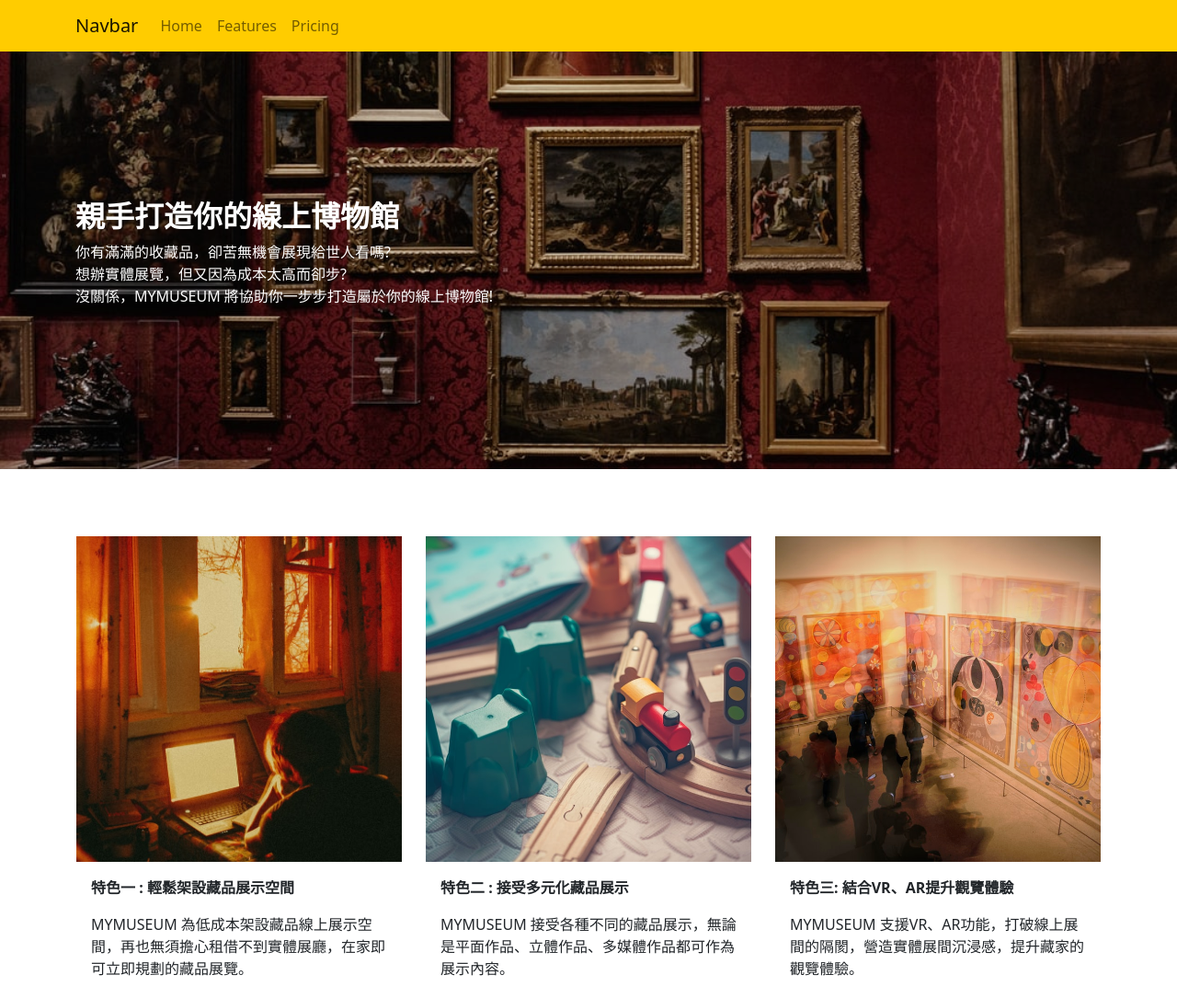
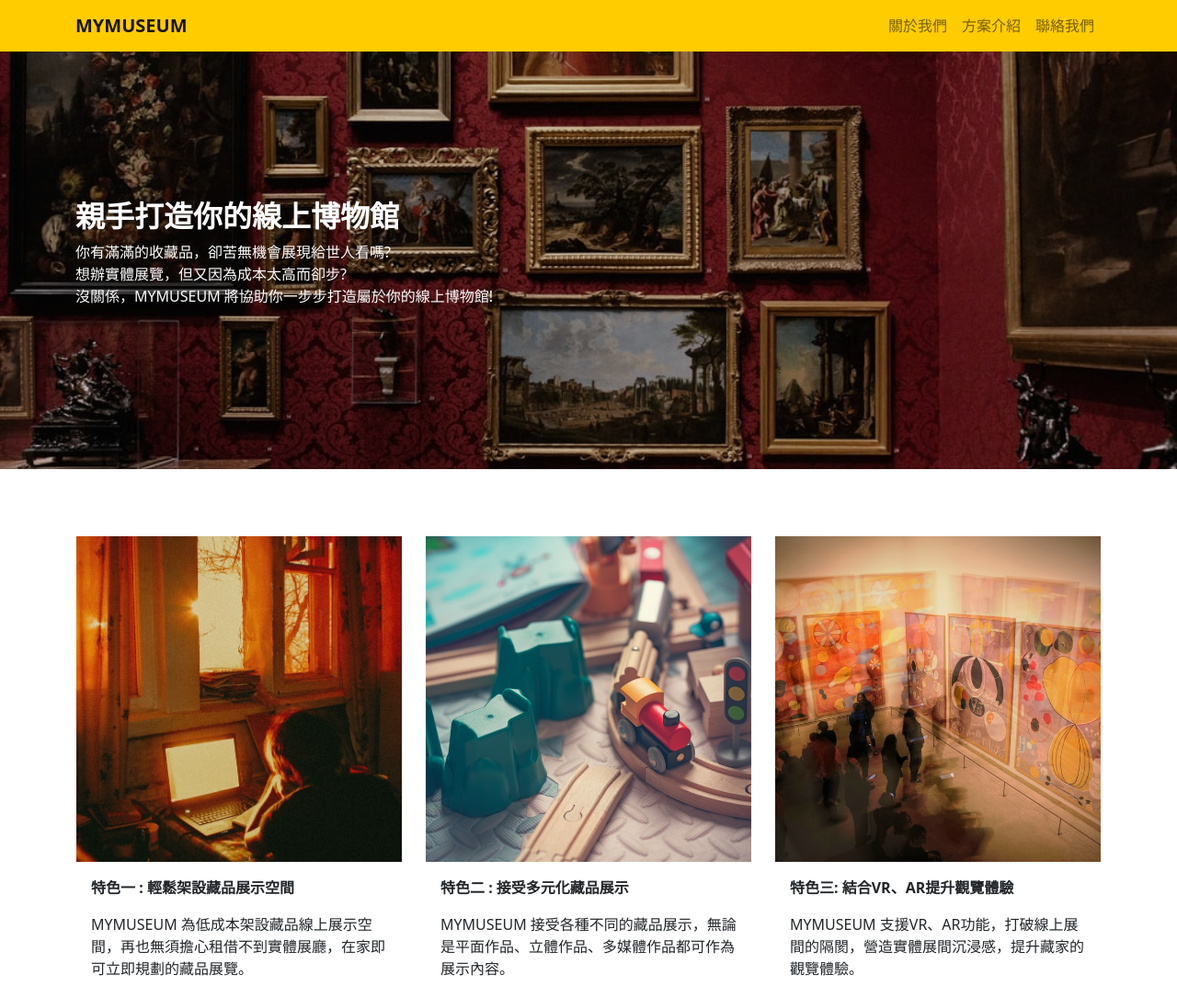
Before and after one commit to Huchan1124/Virtual-Museum, a plain HTML site: page index.html in a window 1280 px wide. Shown: the top 1085 px of the page at 92% size. Drawn offline with Linux system fonts and the light colour scheme.

Commit message:
Update 2021-09-25T13:07:24.684Z

```diff
--- a/index.html
+++ b/index.html
@@ -14,21 +14,21 @@
   <body>
     <header>
       <nav class="navbar navbar-expand-lg navbar-light bg-primary">
-        <div class="container ">
-          <a class="navbar-brand " href="#">Navbar</a>
-          <button class="navbar-toggler" type="button" data-bs-toggle="collapse" data-bs-target="#navbarNav" aria-controls="navbarNav" aria-expanded="false" aria-label="Toggle navigation">
+        <div class="container  ">
+          <a class="navbar-brand fw-bold" href="#">MYMUSEUM</a>
+          <button class="navbar-toggler " type="button" data-bs-toggle="collapse" data-bs-target="#navbarNav" aria-controls="navbarNav" aria-expanded="false" aria-label="Toggle navigation">
             <span class="navbar-toggler-icon"></span>
           </button>
-          <div class="collapse navbar-collapse" id="navbarNav">
+          <div class="collapse navbar-collapse justify-content-end" id="navbarNav">
             <ul class="navbar-nav">
               <li class="nav-item ">
-                <a class="nav-link " href="#">Home</a>
+                <a class="nav-link " href="#feature">關於我們</a>
               </li>
               <li class="nav-item">
-                <a class="nav-link" href="#">Features</a>
+                <a class="nav-link" href="#plan">方案介紹</a>
               </li>
               <li class="nav-item">
-                <a class="nav-link" href="#">Pricing</a>
+                <a class="nav-link" href="#footer">聯絡我們</a>
               </li>
             </ul>
           </div>
@@ -46,7 +46,7 @@
       沒關係，MYMUSEUM 將協助你一步步打造屬於你的線上博物館!</p>
   </div>
 </main>
-<section class="feature container py-6">
+<section id="feature" class=" container py-6">
   <ul class="row list-unstyled ">
     <li class="col-md-4 d-flex">
       <div class="card flex-grow-1 ">
@@ -131,7 +131,7 @@
   </div>
 </div>
 </section>
-<section class="plan container py-6">
+<section id="plan" class="container py-6">
   <h3 class="fw-bold text-center mb-7">三大方案，滿足不同野心的你</h3>
   <div class="row">
     <div class="col-md-4">
@@ -197,7 +197,7 @@
 
 
 
-    <footer class="bg-primary py-4" >
+    <footer  id="footer" class="bg-primary py-4" >
       <div class="container d-flex justify-content-between ">
        <div >
          <h4 class="mb-6">MYMUSEUM</h4>
```
